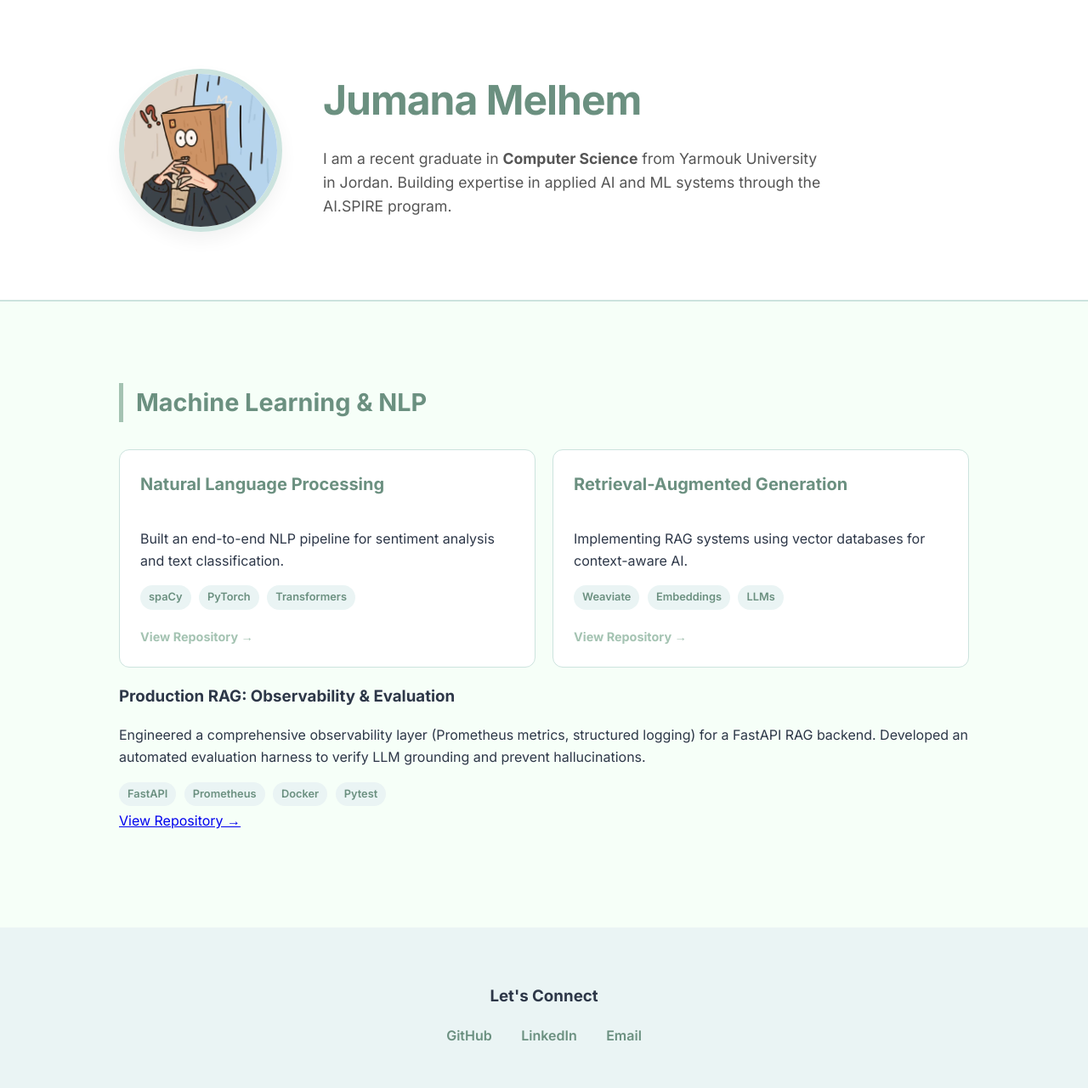
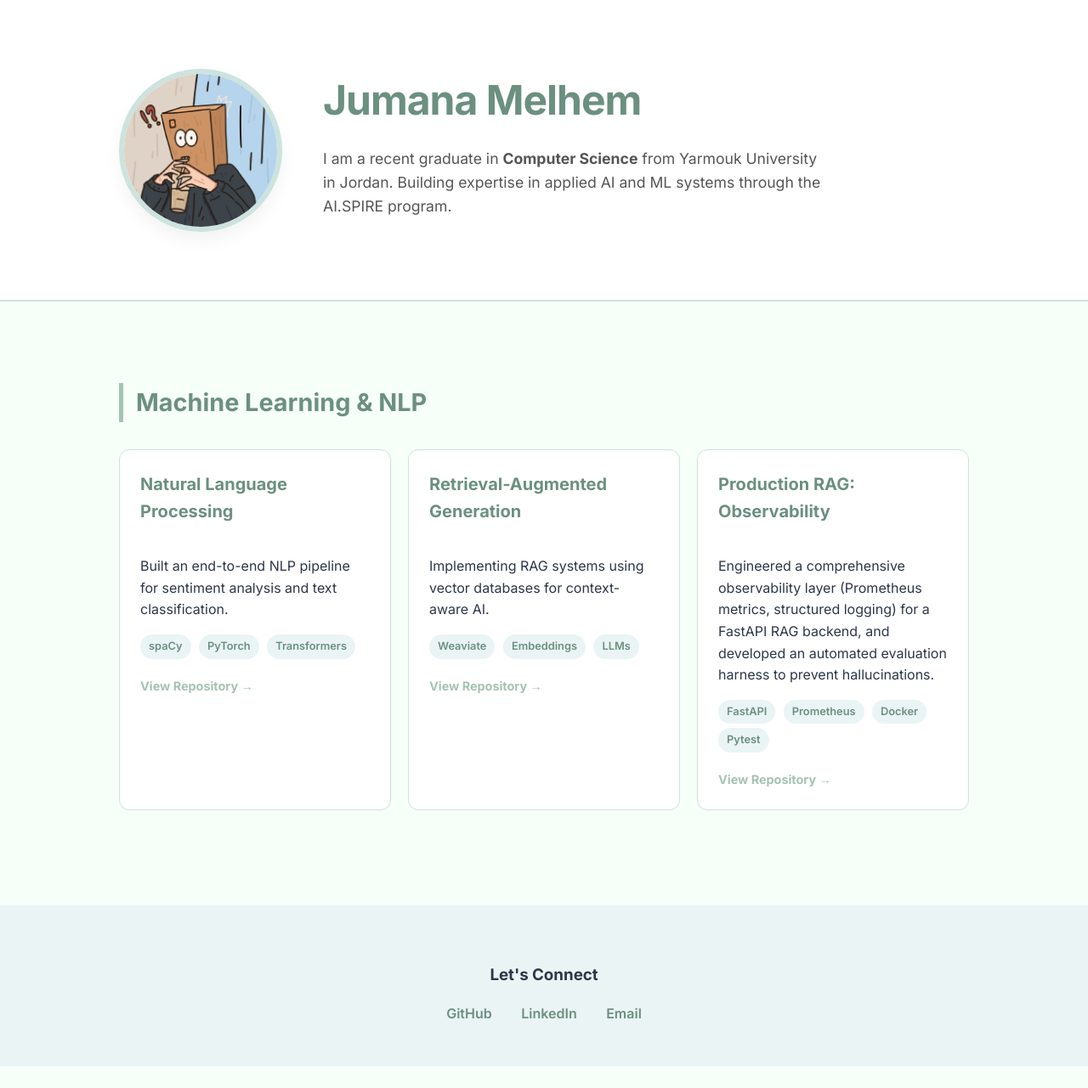
Before and after one commit to Jumana-ML/Jumana-ML.github.io, a Jekyll site: the page index.html, which Jekyll copies as it is, in a window 1280 px wide. Shown: the whole page at 85% size. Built offline with Jekyll 4.4.1, drawn with Linux system fonts in a browser that asks for light colours; after the commit the page ends 1255 px from its top, so only the background shows below that.

Commit message:
Update project cards in index.html
Removed old project card for 'Production RAG: Observability' and added a new card with updated project details.

```diff
--- a/index.html
+++ b/index.html
@@ -174,6 +174,8 @@
 <div class="container">
     <h2 class="section-title">Machine Learning & NLP</h2>
     <div class="category-grid">
+
+        <!-- البطاقة الأولى -->
         <div class="card">
             <h3>Natural Language Processing</h3>
             <p>Built an end-to-end NLP pipeline for sentiment analysis and text classification.</p>
@@ -183,6 +185,7 @@
             <a href="#" class="repo-link">View Repository →</a>
         </div>
 
+        <!-- البطاقة الثانية -->
         <div class="card">
             <h3>Retrieval-Augmented Generation</h3>
             <p>Implementing RAG systems using vector databases for context-aware AI.</p>
@@ -191,21 +194,19 @@
             </div>
             <a href="#" class="repo-link">View Repository →</a>
         </div>
+
+        <!-- البطاقة الثالثة (الجديدة لمشروع اليوم) -->
+        <div class="card">
+            <h3>Production RAG: Observability</h3>
+            <p>Engineered a comprehensive observability layer (Prometheus metrics, structured logging) for a FastAPI RAG backend, and developed an automated evaluation harness to prevent hallucinations.</p>
+            <div class="skills-tag">
+                <span class="tag">FastAPI</span> <span class="tag">Prometheus</span> <span class="tag">Docker</span> <span class="tag">Pytest</span>
+            </div>
+            <a href="https://github.com/jumana-ml/m11-l11" target="_blank" class="repo-link">View Repository →</a>
+        </div>
+
     </div>
-    <div class="project-card"> <!-- تأكدي من استخدام نفس اسم الـ class في موقعك -->
-    <h3>Production RAG: Observability & Evaluation</h3>
-    <p>Engineered a comprehensive observability layer (Prometheus metrics, structured logging) for a FastAPI RAG backend. Developed an automated evaluation harness to verify LLM grounding and prevent hallucinations.</p>
-
-    <div class="tags">
-        <span class="tag">FastAPI</span>
-        <span class="tag">Prometheus</span>
-        <span class="tag">Docker</span>
-        <span class="tag">Pytest</span>
-    </div>
-
-    <a href="https://github.com/jumana-ml/m11-l11" target="_blank" class="view-repo">View Repository &rarr;</a>
 </div>
-
     <!-- يمكنك تكرار قسم "card" لبقية المشاريع كما في الكود السابق -->
 </div>
 
```
